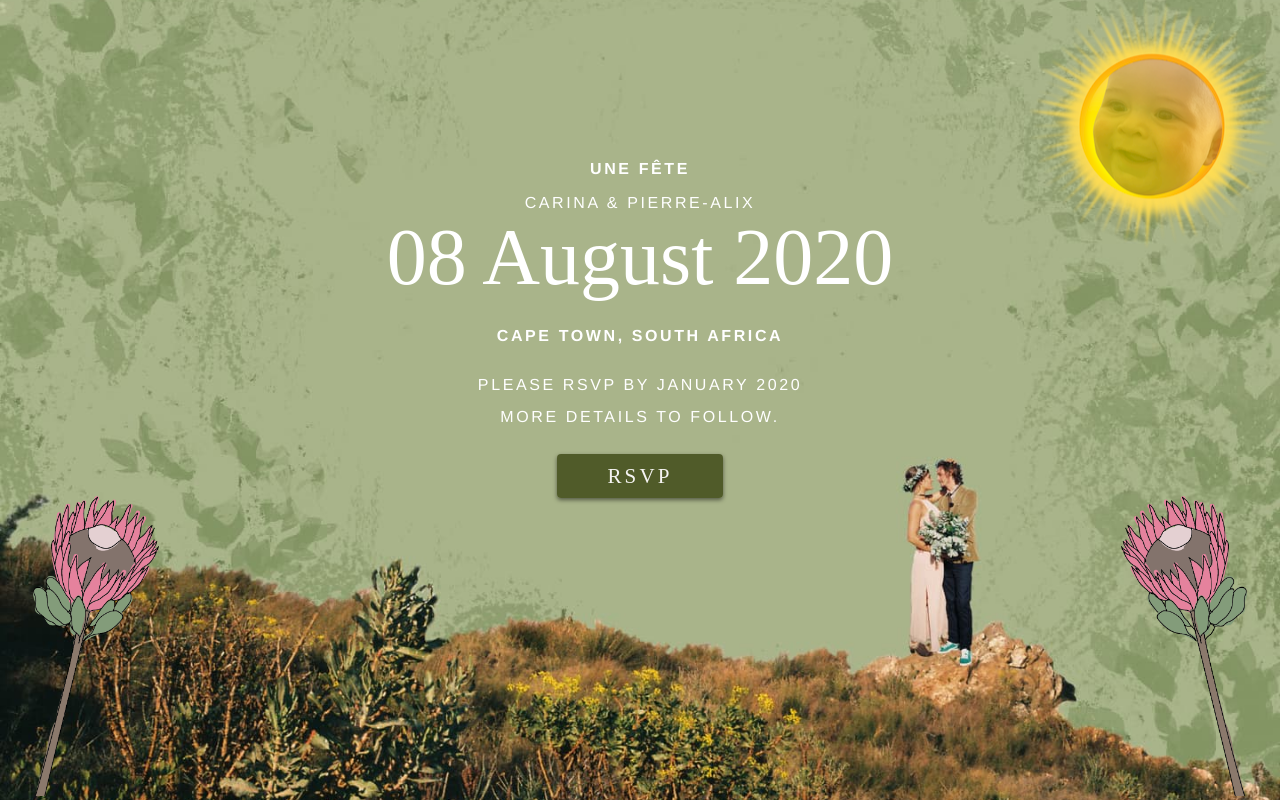
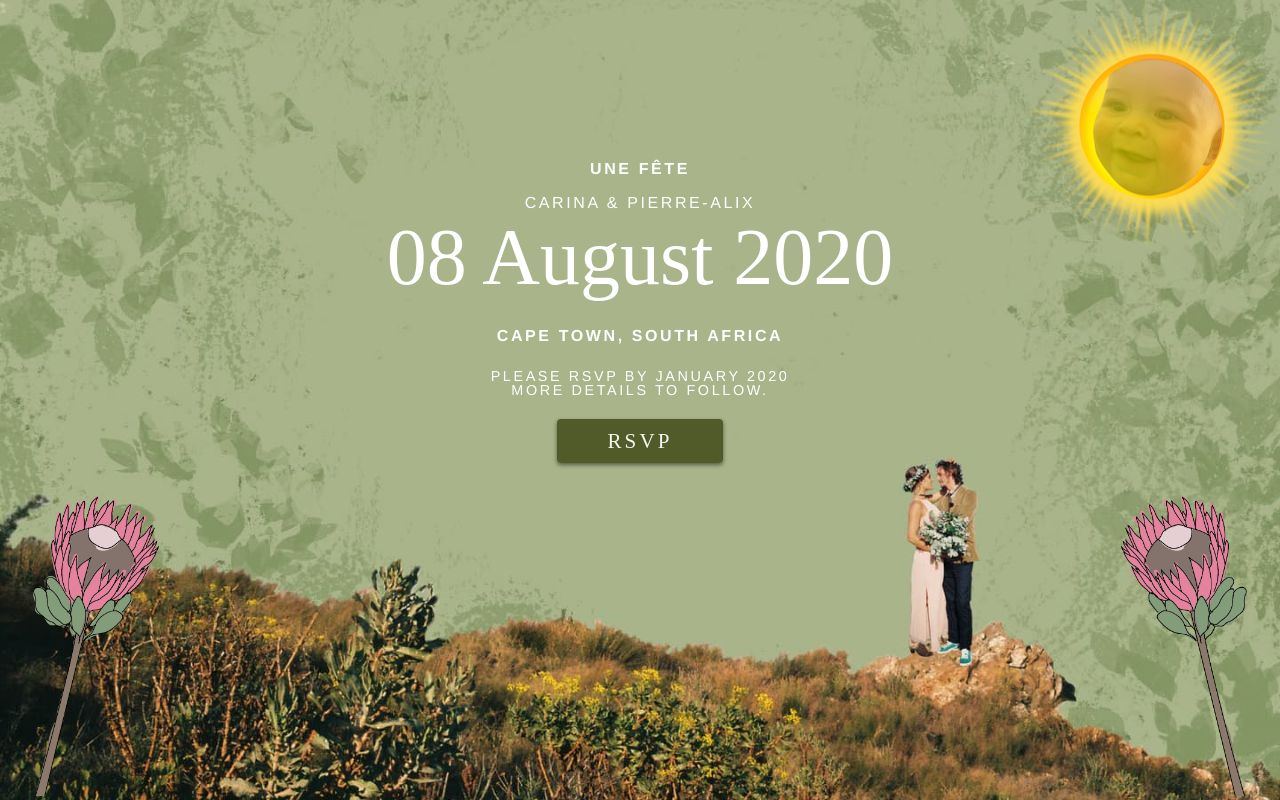
Before and after one commit to pierrealixt/wedding, a Vue app: page /#/ in a window 1280 px wide. Built offline with nearby package versions, Linux system fonts and the light colour scheme.

Commit message:
fix font size

```diff
--- a/src/views/Home.vue
+++ b/src/views/Home.vue
@@ -72,19 +72,6 @@ export default class Home extends Vue {}
 </script>
 
 <style lang="scss">
-// @media (min-width: 320px) and (max-width: 1024px) {
-//   // 480px
-//   html {
-//     background: url('../assets/wedding_mobile.jpg') no-repeat center right fixed;
-//     background-size: cover;
-//     -webkit-background-size: cover;
-//     -moz-background-size: cover;
-//     -o-background-size: cover;
-//   }
-// }
-
-// @media (min-width: 1025px) and (max-width: 1280px) {
-
   html {
     background: url('../assets/wedding_desktop.jpg') no-repeat center center fixed;
     background-size: cover;
@@ -109,7 +96,8 @@ export default class Home extends Vue {}
 
   .pleasersvp {
     margin-top: 3vh;
-    line-height: 2em;
+    font-size: .9em;
+    line-height: 1em;
   }
 
   .buttonrsvp {
```
